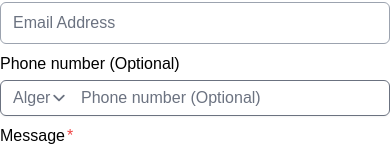
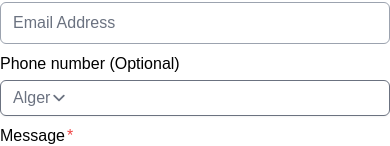
Before and after one commit to ronnapatp/ronnapat.com, a Next.js app: page /en-us/contact in a window 390 px wide. Shown: the part 366-512 px from the top of the page. Built offline with nearby package versions, Linux system fonts and the light colour scheme; no server answers.

Commit message:
Update form phone number

```diff
--- a/pages/en-us/contact.js
+++ b/pages/en-us/contact.js
@@ -300,11 +300,12 @@ function ContactForm() {
                         </select>
                       </div>
                       <input
-                        type="number"
+                        type="tel"
                         name="number"
                         id="number"
                         className="h-full block w-full pl-20 border-gray-500 focus:ring-sky-500 focus:border-sky-500 rounded-md"
-                        placeholder="Phone number (Optional)"
+                        placeholder=""
+                        minlength="9" maxlength="14"
                       />
                     </div>
                     <ValidationError
```
